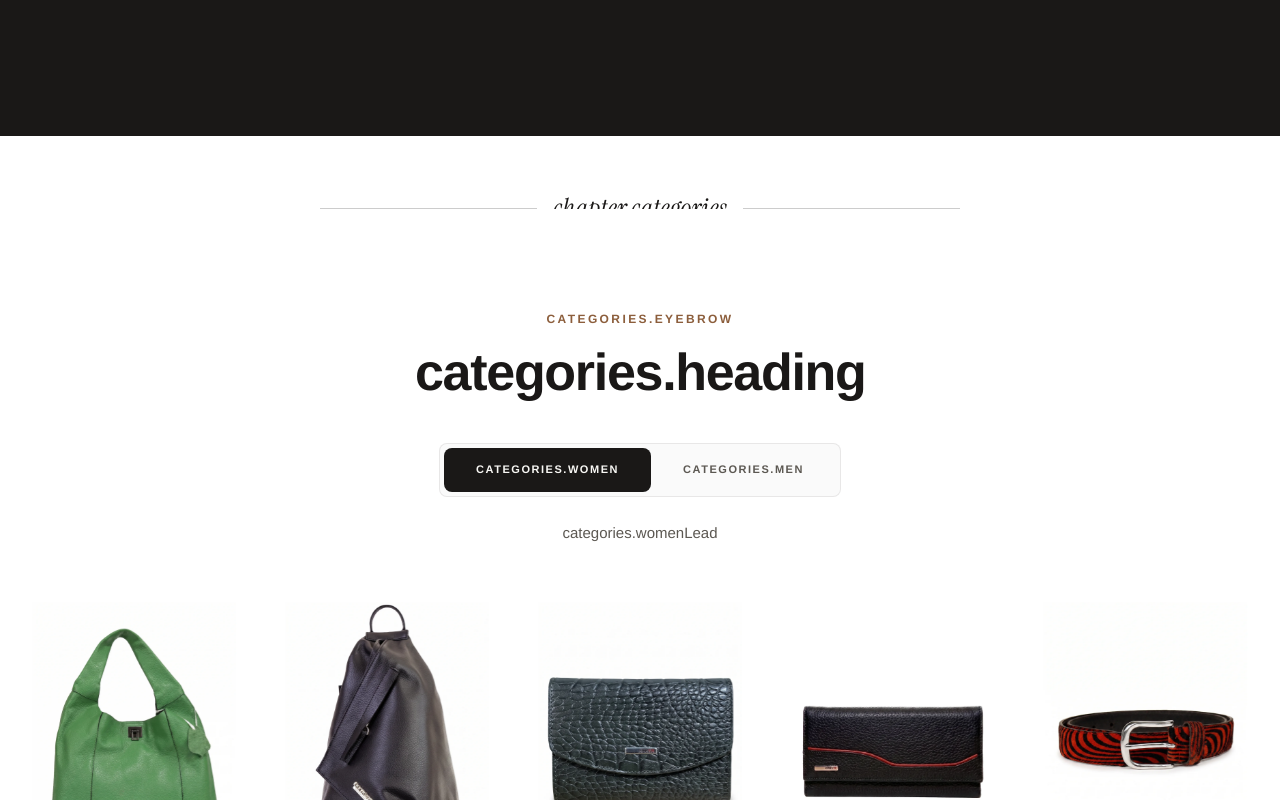
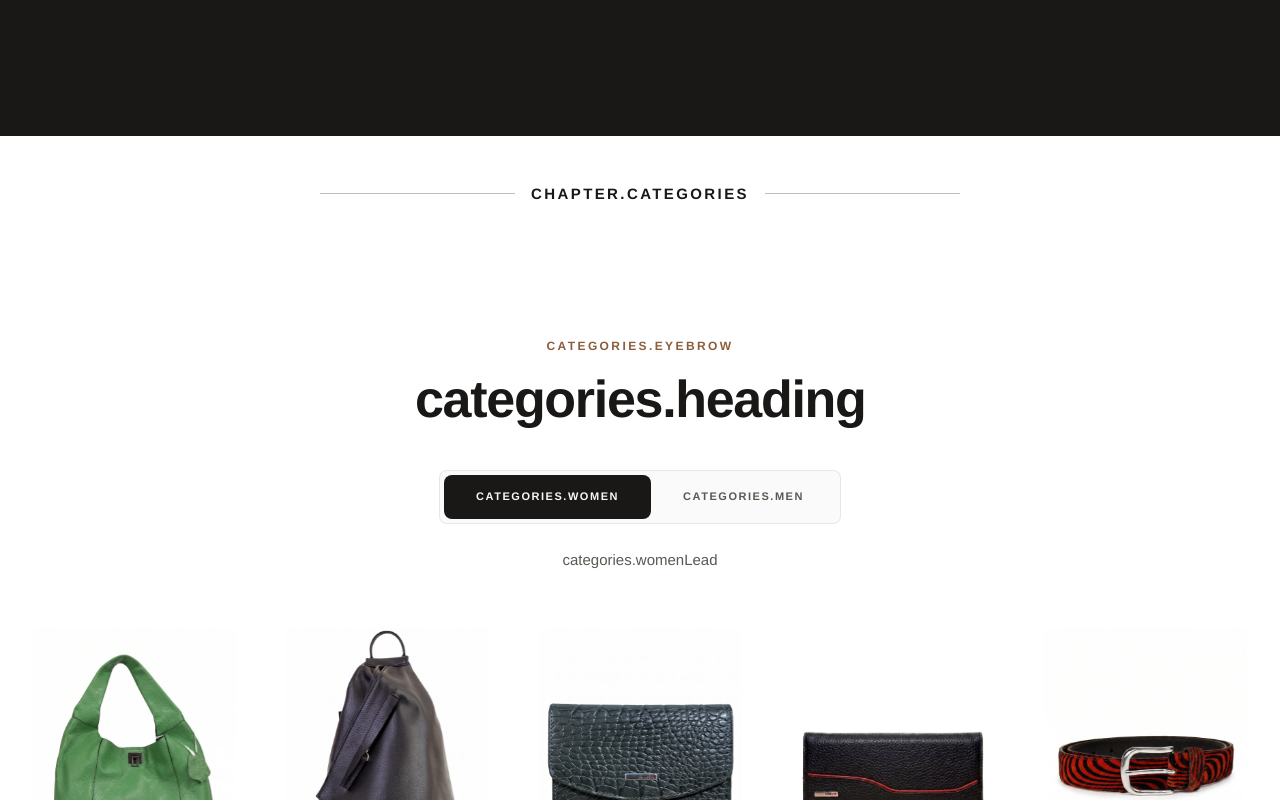
Before and after one commit to COMBINATORR/karya-boutique, a React (Vite) app: page / in a window 1280 px wide. Shown: the part 1500-2300 px from the top of the page. Built offline with nearby package versions, Linux system fonts and the light colour scheme; the HTML template or start-up script is replaced by a standard one; a web font is replaced by a local one.

Commit message:
Fix chapter titles masked by section-sheet underlap z-index

```diff
--- a/src/App.jsx
+++ b/src/App.jsx
@@ -32,8 +32,8 @@ export default function App() {
       <main>
         <Hero />
 
-        {/* z-10 stack: sits above sticky hero so chapter titles aren't "masked" under pin */}
-        <div className="relative z-10 bg-[var(--bg-primary)]">
+        {/* Content stack above sticky hero; chapters use z-20 above section-sheet underlaps */}
+        <div className="relative z-[5] bg-white">
           <ChapterTitle titleKey="chapter.categories" />
           <Collections />
 
--- a/src/index.css
+++ b/src/index.css
@@ -1156,20 +1156,28 @@ body {
   }
 }
 
-/* ——— Chapter titles (book rhythm between sections) ——— */
+/* ——— Chapter titles (book rhythm between sections) ———
+   MUST sit above .section-sheet (z-index: 10 + negative margin),
+   otherwise the next sheet paints over the label and “masks” it. */
 .chapter-title {
   position: relative;
-  z-index: 1;
+  z-index: 20;
   display: flex;
   justify-content: center;
-  padding: clamp(2.25rem, 5.5vw, 3.5rem) 1.25rem clamp(1rem, 2.5vw, 1.5rem);
-  background: var(--bg-primary);
-  /* solid paint — never let sticky hero show through */
+  /* Extra bottom pad = room for the next section-sheet underlap */
+  padding:
+    clamp(2rem, 5vw, 3rem)
+    1.25rem
+    calc(var(--sheet-underlap) + clamp(1.25rem, 3vw, 2rem));
+  background: #ffffff;
   isolation: isolate;
+  /* Ensure underlapping sheets slide under this block, not through it */
+  box-shadow: 0 1px 0 #ffffff;
 }
 
 .chapter-title--dark {
   background: var(--bg-dark);
+  box-shadow: 0 1px 0 var(--bg-dark);
 }
 
 .chapter-title__inner {
@@ -1182,33 +1190,34 @@ body {
 .chapter-title__rule {
   flex: 1 1 auto;
   height: 1px;
-  min-width: 1.5rem;
-  background: rgba(26, 24, 23, 0.22);
+  min-width: 1.25rem;
+  background: rgba(26, 24, 23, 0.28);
 }
 
 .chapter-title--dark .chapter-title__rule {
-  background: rgba(248, 247, 244, 0.28);
+  background: rgba(248, 247, 244, 0.32);
 }
 
 .chapter-title__label {
   flex: 0 1 auto;
   margin: 0;
-  font-family: var(--font-serif);
-  font-style: italic;
-  font-weight: 400;
-  font-size: clamp(1.25rem, 3.2vw, 1.65rem);
-  line-height: 1.25;
-  letter-spacing: 0.01em;
+  /* Display sans — always crisp (serif italic was easy to “lose” under sheets) */
+  font-family: var(--font-display);
+  font-style: normal;
+  font-weight: 700;
+  font-size: clamp(0.8125rem, 2.2vw, 0.9375rem);
+  line-height: 1.3;
+  letter-spacing: 0.16em;
+  text-transform: uppercase;
   text-align: center;
-  /* Full charcoal — was too ghostly as secondary on white */
-  color: var(--text-primary);
+  color: #1a1817;
   opacity: 1;
   text-wrap: balance;
   -webkit-font-smoothing: antialiased;
 }
 
 .chapter-title--dark .chapter-title__label {
-  color: var(--text-light);
+  color: #f8f7f4;
 }
 
 /* ——— Concierge bar (bottom) ——— */
```
